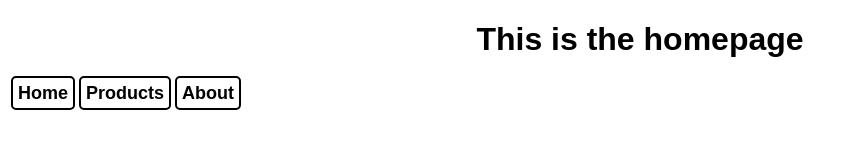
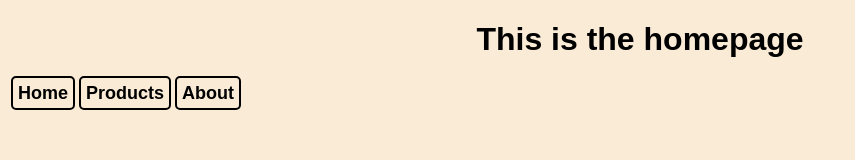
Before and after one commit to jamieb-dev/Shop, a plain HTML site: page index.html in a window 1280 px wide. Shown: the whole page, without its empty margins (0-855 px from the left). Drawn offline with Linux system fonts and the light colour scheme.

Commit message:
Change background colour Add line break under Tabs

```diff
--- a/style.css
+++ b/style.css
@@ -28,6 +28,8 @@
 
 }
 
+
+
 img {
     width: 200px;
     padding: 10px;
@@ -46,4 +48,5 @@ img:hover {
 
 * {
     font-family: Arial, Helvetica, sans-serif;
+    background-color:antiquewhite;
 }
```
Also changed, not shown: products.html (+1 -0 lines).
